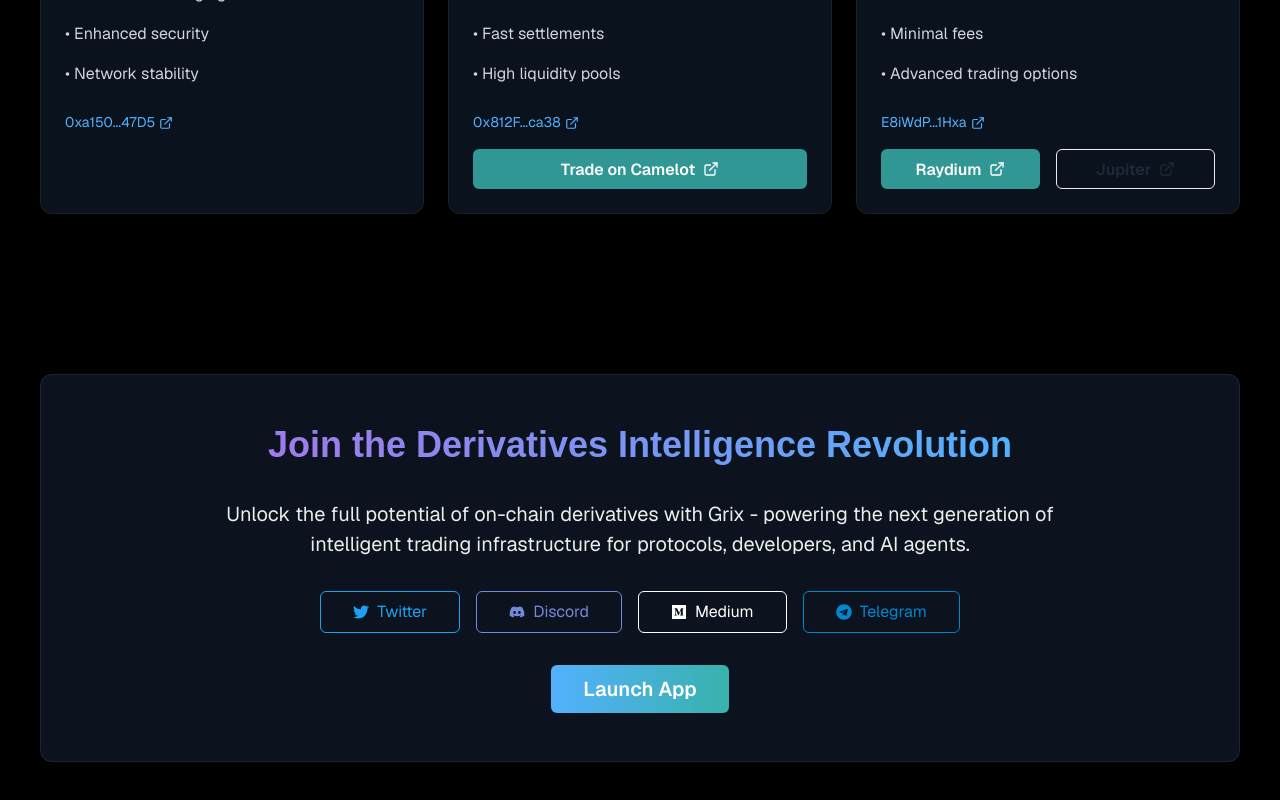
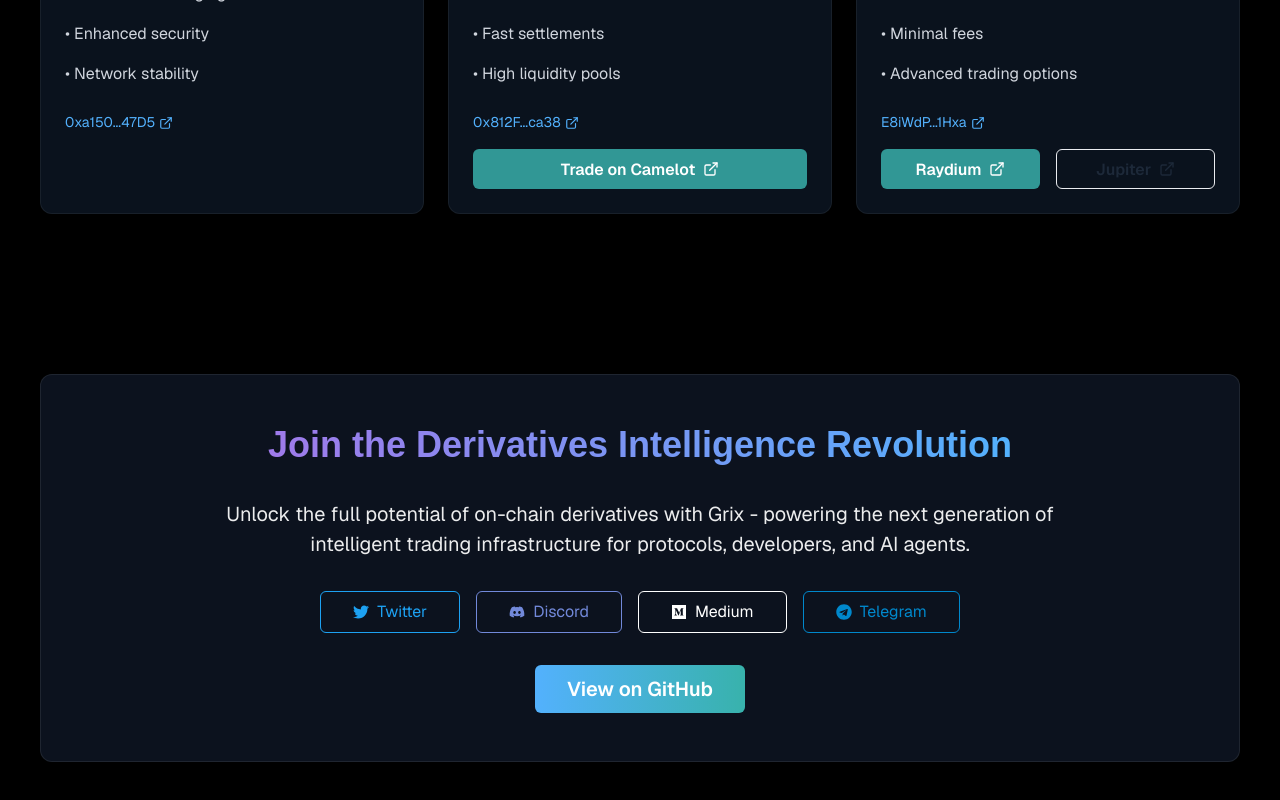
Before and after one commit to grixprotocol/landing-page, a Next.js app: page / in a window 1280 px wide. Shown: the part 4284-5084 px from the top of the page. Built offline with nearby package versions, Linux system fonts and the light colour scheme; no server answers.

Commit message:
fix: rename Launch App button to View on GitHub

```diff
--- a/src/components/landing/LandingJoin.tsx
+++ b/src/components/landing/LandingJoin.tsx
@@ -109,7 +109,7 @@
 					bgGradient: "linear(to-r, blue.600, teal.600)",
 				}}
 			>
-				Launch App
+				View on GitHub
 			</Button>
 		</VStack>
 	</Box>
```
